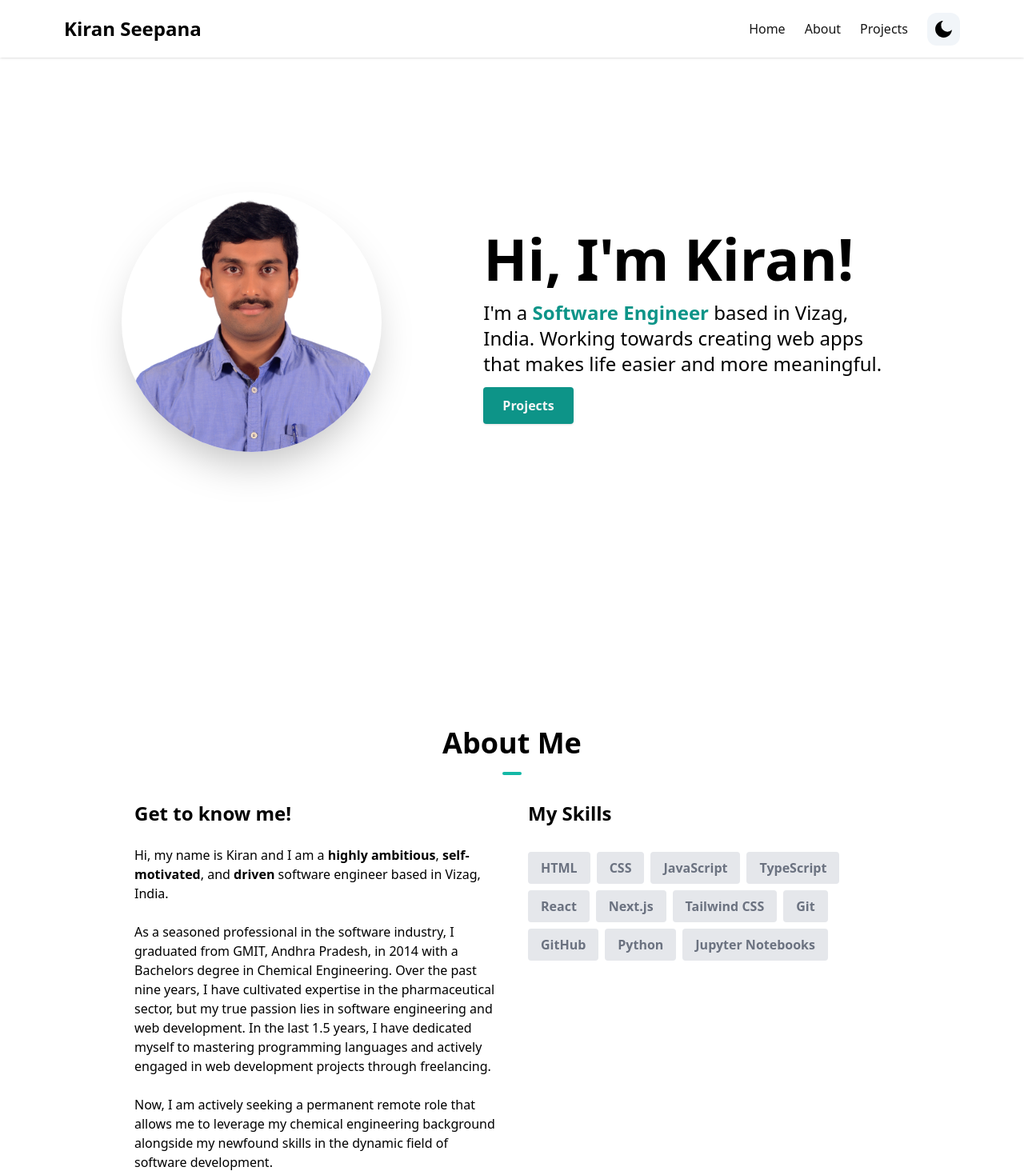
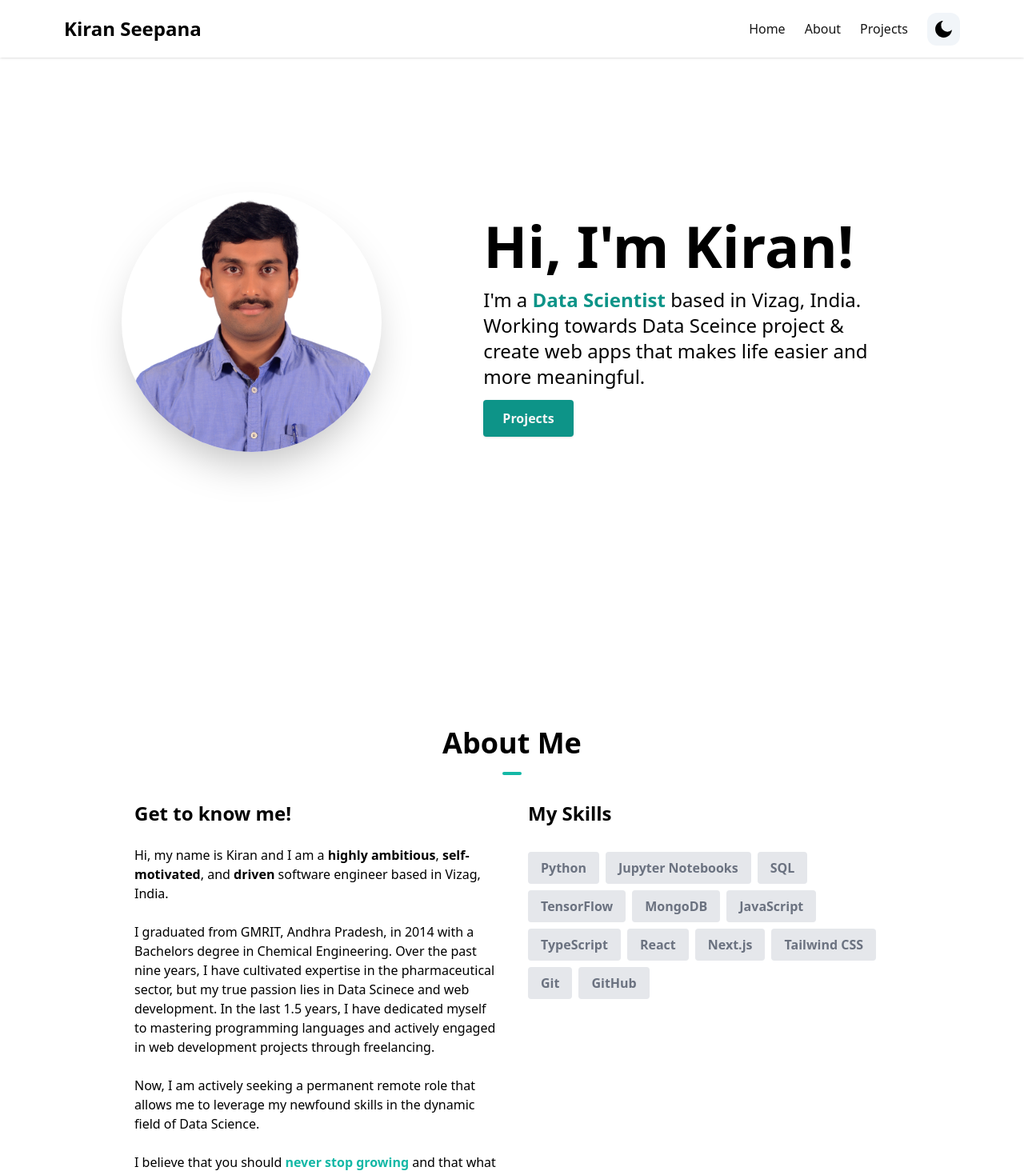
Before and after one commit to kirans0325/my_portfolio, a Next.js app: page / in a window 1280 px wide. Shown: the top 1469 px of the page at 80% size. Built offline with nearby package versions, Linux system fonts and the light colour scheme.

Commit message:
added new skills

```diff
--- a/components/AboutSection.tsx
+++ b/components/AboutSection.tsx
@@ -2,8 +2,11 @@ import React from "react";
 // import Image from "next/image";
 
 const skills = [
-  { skill: "HTML" },
-  { skill: "CSS" },
+  { skill: "Python" },
+  { skill: "Jupyter Notebooks" },
+  { skill: "SQL" },
+  { skill: "TensorFlow" },
+  { skill: "MongoDB" },
   { skill: "JavaScript" },
   { skill: "TypeScript" },
   { skill: "React" },
@@ -11,8 +14,6 @@ const skills = [
   { skill: "Tailwind CSS" },
   { skill: "Git" },
   { skill: "GitHub" },
-  { skill: "Python" },
-  { skill: "Jupyter Notebooks" },
 ];
 
 const AboutSection = () => {
@@ -38,11 +39,10 @@ const AboutSection = () => {
             </p>
             <br />
             <p>
-              As a seasoned professional in the software industry, I graduated
-              from GMIT, Andhra Pradesh, in 2014 with a Bachelors degree in
-              Chemical Engineering. Over the past nine years, I have cultivated
-              expertise in the pharmaceutical sector, but my true passion lies
-              in software engineering and web development. In the last 1.5
+              I graduated from GMRIT, Andhra Pradesh, in 2014 with a Bachelors
+              degree in Chemical Engineering. Over the past nine years, I have
+              cultivated expertise in the pharmaceutical sector, but my true
+              passion lies in Data Scinece and web development. In the last 1.5
               years, I have dedicated myself to mastering programming languages
               and actively engaged in web development projects through
               freelancing.
@@ -50,8 +50,8 @@ const AboutSection = () => {
             <br />
             <p>
               Now, I am actively seeking a permanent remote role that allows me
-              to leverage my chemical engineering background alongside my
-              newfound skills in the dynamic field of software development.
+              to leverage my newfound skills in the dynamic field of Data
+              Science.
             </p>
             <br />
             <p>
--- a/components/Footer.tsx
+++ b/components/Footer.tsx
@@ -15,7 +15,11 @@ const Footer = () => {
           © 2023 Kiran Seepana<a href="/" className="hover:underline"></a>
         </div>
         <div className="flex flex-row items-center justify-center space-x-2 mb-1">
-          <a href="https://github.com/" rel="noreferrer" target="_blank">
+          <a
+            href="https://github.com/kirans0325"
+            rel="noreferrer"
+            target="_blank"
+          >
             <AiOutlineGithub
               className="hover:-translate-y-1 transition-transform cursor-pointer text-neutral-500 dark:text-neutral-100"
               size={30}
--- a/components/HeroSection.tsx
+++ b/components/HeroSection.tsx
@@ -22,11 +22,9 @@ const HeroSection = () => {
           </h1>
           <p className="text-lg mt-4 mb-6 md:text-2xl">
             I&#39;m a{" "}
-            <span className="font-semibold text-teal-600">
-              Software Engineer{" "}
-            </span>
-            based in Vizag, India. Working towards creating web apps that makes
-            life easier and more meaningful.
+            <span className="font-semibold text-teal-600">Data Scientist </span>
+            based in Vizag, India. Working towards Data Sceince project & create
+            web apps that makes life easier and more meaningful.
           </p>
           <Link
             to="projects"
```
